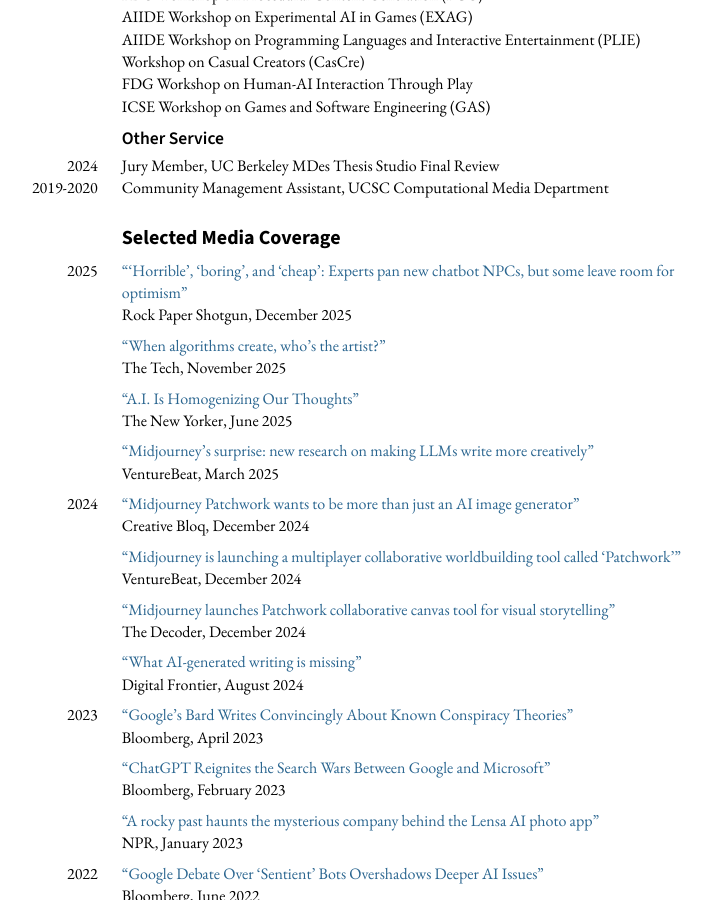
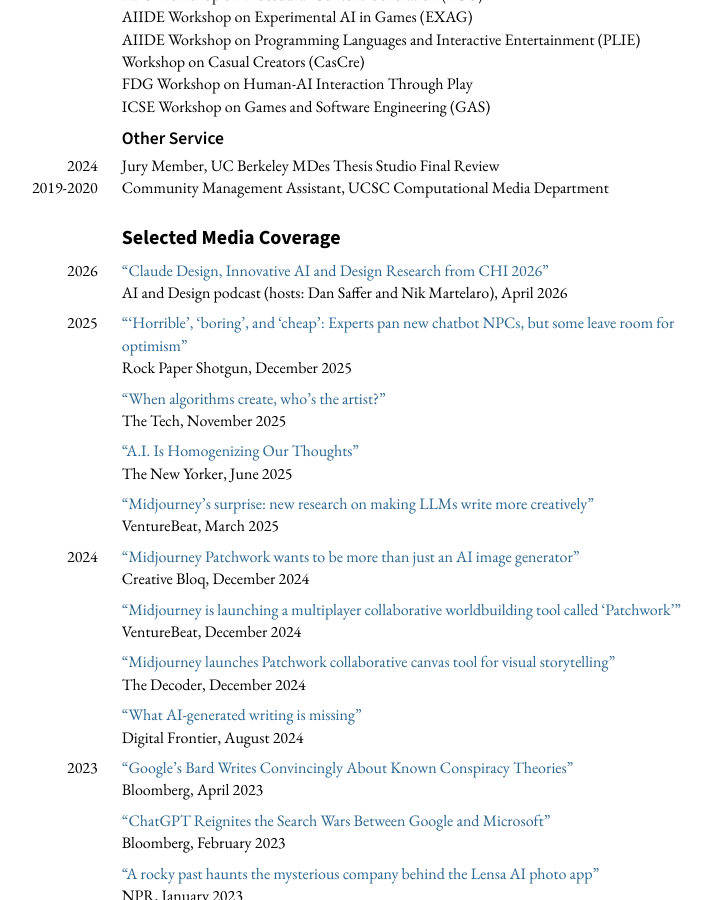
Before and after one commit to mkremins/mkremins.github.io, a Jekyll site: the page built from cv/index.html, in a window 1280 px wide and 900 px high, scrolled down 16209 px. Shown: the whole window, without its empty margins (261-973 px from the left). Built offline with Jekyll 4.4.1, drawn with Linux system fonts in a browser that asks for light colours.

Commit message:
Add Nik Martelaro podcast episode

```diff
--- a/_data/press.json
+++ b/_data/press.json
@@ -1,4 +1,11 @@
 [
+{
+  "title": "Claude Design, Innovative AI and Design Research from CHI 2026",
+  "url": "https://aianddesignpod.com/#episode-15",
+  "outlet": "AI and Design podcast (hosts: Dan Saffer and Nik Martelaro)",
+  "month": "April",
+  "year": "2026"
+},
 {
   "title": "‘Horrible’, ‘boring’, and ‘cheap’: Experts pan new chatbot NPCs, but some leave room for optimism",
   "url": "https://www.rockpapershotgun.com/horrible-boring-and-cheap-experts-pan-new-chatbot-npcs-but-some-leave-room-for-optimism",
```
